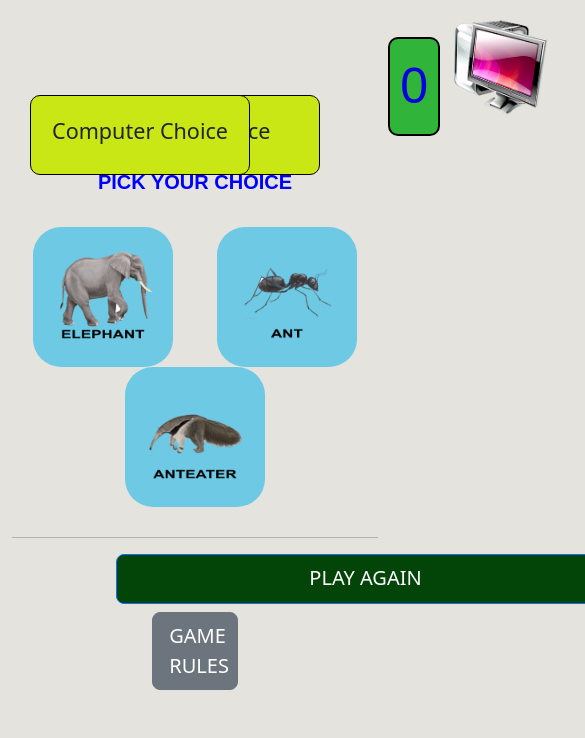
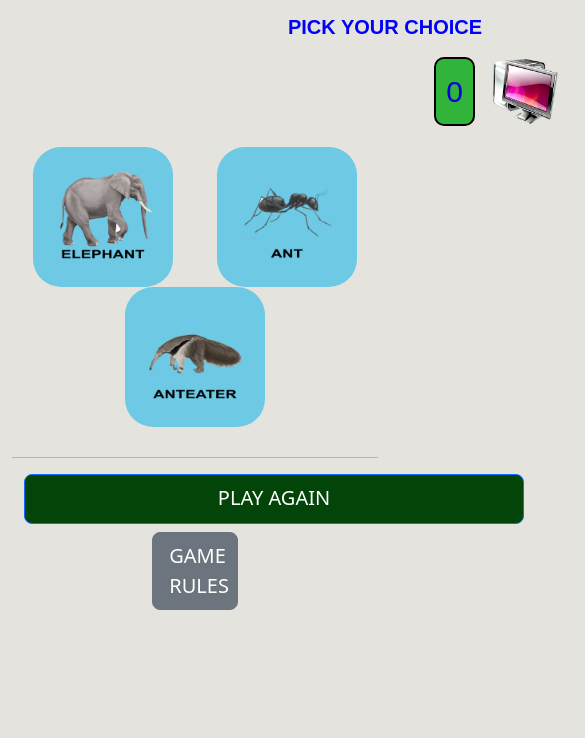
Before and after one commit to Kingron2023/rockpaperscissor, a plain HTML site: page index.html in a window 390 px wide. Shown: the part 165-903 px from the top of the page, 585 px wide, since content can reach past the window. After the commit the page ends 844 px from the top, so only its background shows below. Drawn offline with nearby package versions, Linux system fonts and the light colour scheme.

Commit message:
css updasting

```diff
--- a/index.css
+++ b/index.css
@@ -71,6 +71,15 @@ header>h2 {
 
 .result {
     font-size: 20px;
+    position: absolute;
+    top: 150px;
+    left: 515px;
+    display: flex;
+    justify-content: center;
+    align-items: center;
+    /* border: 1px solid; */
+    width: 320px;
+    height: 100px;
 
 }
 
@@ -78,8 +87,8 @@ header>h2 {
     text-align: center;
     font-family: Arial;
     font-weight: bold;
-    margin-top: 50px;
     color: blue;
+
 }
 
 .choices_area {
@@ -107,21 +116,6 @@ header>h2 {
     font-family: Arial;
     font-weight: bold;
     font-size: 20px;
-}
-
-.green_glow {
-    border: 4px solid #4dcc7d;
-    box_shadow: 0 0 10px #31b43a;
-}
-
-.red_glow {
-    border: 4px solid #fc121b;
-    box_shadow: 0 0 10px #d01115;
-}
-
-.gray_glow {
-    border: 4px solid #464647;
-    box_shadow: 0 0 10px #25292b;
 }
 
 .refresh > a {
@@ -159,52 +153,84 @@ header>h2 {
     align-items: center;
 }
 
-
-
   @media screen and (max-width: 1024px) {
     #player img {
-        left: -300px;
+        left: -280px;
     }
     #user_score {
-        left: -200px;
+        left: -180px;
     }
     #computer img {
-        right: -255px;
+        right: -285px;
     }
     #computer_score {
-        right: -145px;
+        right: -185px;
     }
     .userChoice {
-        left: 100px;
-        top: 260px;
+        left: 80px;
+        top: 250px;
+        width: 150px;
+        height: 50px;
+        padding: 20px 10px;
+        text-align: center;
     }
 
     .CompChoice {
-        right: 140px;
-        top: 260px;
+        right: 57px;
+        top: 250px;
+        width: 170px;
+        height: 50px;
+        padding: 20px 10px;
+        text-align: center;
+        font-size: 0.8em;
     }
+    .result {
+        top: 150px;
+        left: 355px;
   }
+}
 
   @media screen and (max-width: 768px) {
     #player img {
+        width: 70px;
+        top: 40px;
         left: -250px;
     }
     #user_score {
-        left: -150px;
+        font-size: 30px;
+        top: 40px;
+        left: -180px;
     }
     #computer img {
-        right: -255px;
+        width: 70px;
+        top: 40px;
+        right: -265px;
     }
     #computer_score {
-        right: -145px;
+        font-size: 30px;
+        top: 40px;
+        right: -180px;
     }
     .userChoice {
-        left: 100px;
-        top: 260px;
+        left: 20px;
+        top: 120px;
+        width: 200px;
+        height: 30px;
+        padding: 20px 10px;
+        text-align: center;
     }
 
     .CompChoice {
-        right: 140px;
-        top: 260px;
+        right: 20px;
+        top: 120px;
+        width: 200px;
+        height: 30px;
+        padding: 20px 10px;
+        text-align: center;
+        font-size: 0.8em;
     }
+    .result {
+        top: 150px;
+        left: 225px;
   }
+  }
--- a/index.html
+++ b/index.html
@@ -36,7 +36,7 @@
             <h4 id="userPick">User Choice</h4>
         </div>
         <div class="CompChoice">
-            <h4 id="compPick">Computer Choice</h4>
+            <h4 id="compPick">Comp Choice</h4>
         </div>
 
         <!--SCORE BOARD DIV END-->
@@ -61,11 +61,11 @@
 
         <hr>
 
-        <div class="refresh container-fluid text-center  w-50 mb-2">
+        <div class="refresh container-fluid text-center mb-2">
             <a href="index.html" class="btn btn-primary btn-lg text-center" id="refreshbutton">PLAY AGAIN</a>
         </div>
 
-        <!-- Can put modal here for game explanation -->
+        <!-- Modal here for game explanation -->
         <article class="container-fluid text-center mb-5">
             <button class="btn btn-secondary btn-lg text-center w-25" data-bs-toggle="modal" data-bs-target="#gameRules">GAME RULES</button>
             <!-- Modal -->
@@ -83,7 +83,6 @@
                                 <p>"Ant-Eater beats the Ants by just eating the Ants"</p>
                                 <p>"Ant beats the Elephant by attacking the inside ear of the Elephant"</p>
 
-                            <img src="./assets/RPSLSInstruction.png" class="img-thumbnail" />
 
                         </div>
                         <div class="modal-footer">
--- a/index.js
+++ b/index.js
@@ -41,9 +41,11 @@ function win(userChoice, computerChoice) {
 
     function gameOver() {
         if (userScore == 5) {
-            alert("You WIN, Wanna Play Again")
+            alert("You WIN, Score updating...")
+            alert("Do you want to play again? Press PLAY AGAIN button now...")
         } else if (computerScore == 5) {
-            alert("You LOSE, Do you want to get your Revenge?")
+            alert("You LOSE, Score updating...")
+            alert("Do you want to have a revenge? Press PLAY AGAIN button now...")
         }
     }
     gameOver();
@@ -57,10 +59,12 @@ function lose(userChoice, computerChoice) {
     result_p.innerHTML = `${convertToWord(userChoice)} loses to ${convertToWord(computerChoice)} <br> <h2>"You Lose"</h2>`;
 
     function gameOver() {
-        if (userScorer == 5) {
-            alert("You WIN, Wanna Play Again")
+        if (userScore == 5) {
+            alert("You WIN, Score updating...")
+            alert("Do you want to play again? Press PLAY AGAIN button now...")
         } else if (computerScore == 5) {
-            alert("You LOSE, Do you want to get your Revenge?")
+            alert("You LOSE, Score updating...")
+            alert("Do you want to have a revenge? Press PLAY AGAIN button now...")
         }
     }
     gameOver();
@@ -72,9 +76,11 @@ function draw(userChoice, computerChoice) {
 
     function gameOver() {
         if (userScore == 5) {
-            alert("You WIN, Wanna Play Again")
+            alert("You WIN, Score updating...")
+            alert("Do you want to play again? Press PLAY AGAIN button now...")
         } else if (computerScore == 5) {
-            alert("You LOSE, Do you want to get your Revenge?")
+            alert("You LOSE, Score updating...")
+            alert("Do you want to have a revenge? Press PLAY AGAIN button now...")
         }
     }
     gameOver();
```
